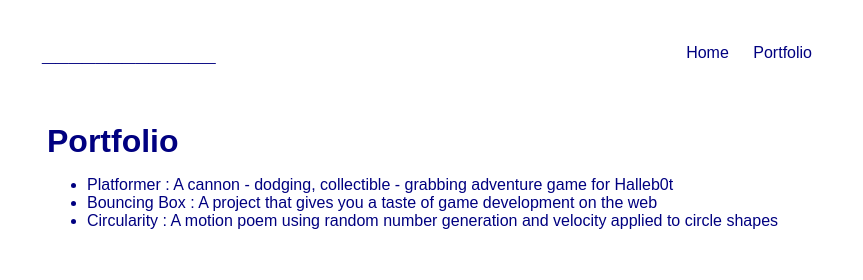
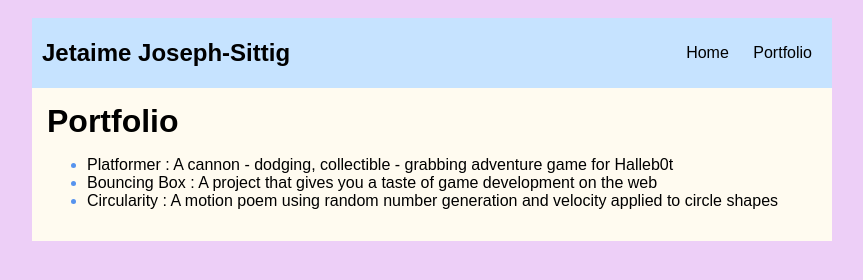
Before and after one commit to JetaimeJoseph7149941/JetaimeJoseph7149941.github.io, a plain HTML site: page portfolio.html in a window 1280 px wide. Shown: the whole page, without its empty margins (208-1071 px from the left). Drawn offline with Linux system fonts and the light colour scheme.

Commit message:
portfolio

```diff
--- a/portfolio.html
+++ b/portfolio.html
@@ -1,13 +1,13 @@
 <!DOCTYPE HTML>
 <html>
-    <head> <title>_____________</title>
+    <head> <title>Jetaime Joseph-Sittig's Computer Science Website </title>
       <link rel="stylesheet" href="style.css">
     </head>
 
     <body>
       <div id="all-contents">
         <nav>
-          <h1>_____________</h1>
+          <h1>Jetaime Joseph-Sittig </h1>
             <ul id="nav-ul">
               <li class="nav-li">
                <a class="nav-a" href="index.html">Home</a>
--- a/style.css
+++ b/style.css
@@ -1,6 +1,6 @@
- body {
-       background: ___________________;
-       color: navy;
+  body {
+       background: rgb(237, 207, 247);
+       color: rgb(86, 147, 238);
        padding: 10px;
        font-family: arial;
    }
@@ -11,16 +11,15 @@
 
    /* navigation menu */
    nav {
-       background: ___________________;
+       background: rgb(198, 227, 255);
       margin: 0 auto;
-     margin-bottom: 20px;
        display: flex;
        padding: 10px;
    }
    h1 {
        display: flex;
        align-items: center;
-       color: navy;
+       color: rgb(0, 0, 0);
        flex: 1;
        margin: 0;
    }
@@ -29,17 +28,16 @@
    }
    .nav-li {
        display: inline-block;
-
        padding: 0 10px;
    }
    a {
        text-decoration: none;
-       color:navy;
+       color: #000000;
    }
 
    /* main container area beneath menu */
    main {
-       background: ___________________;
+       background: rgb(255, 251, 240);
        display: flex;
    }
    .sidebar {
@@ -56,7 +54,7 @@
 
    /* portfolio styles */
    #interests {
-       border: 3px gray solid;
+       border: 4px silver ridge;
        padding: 8px;
    }
    h2, h3 {
```
Also changed, not shown: index.html (+1 -1 lines).
